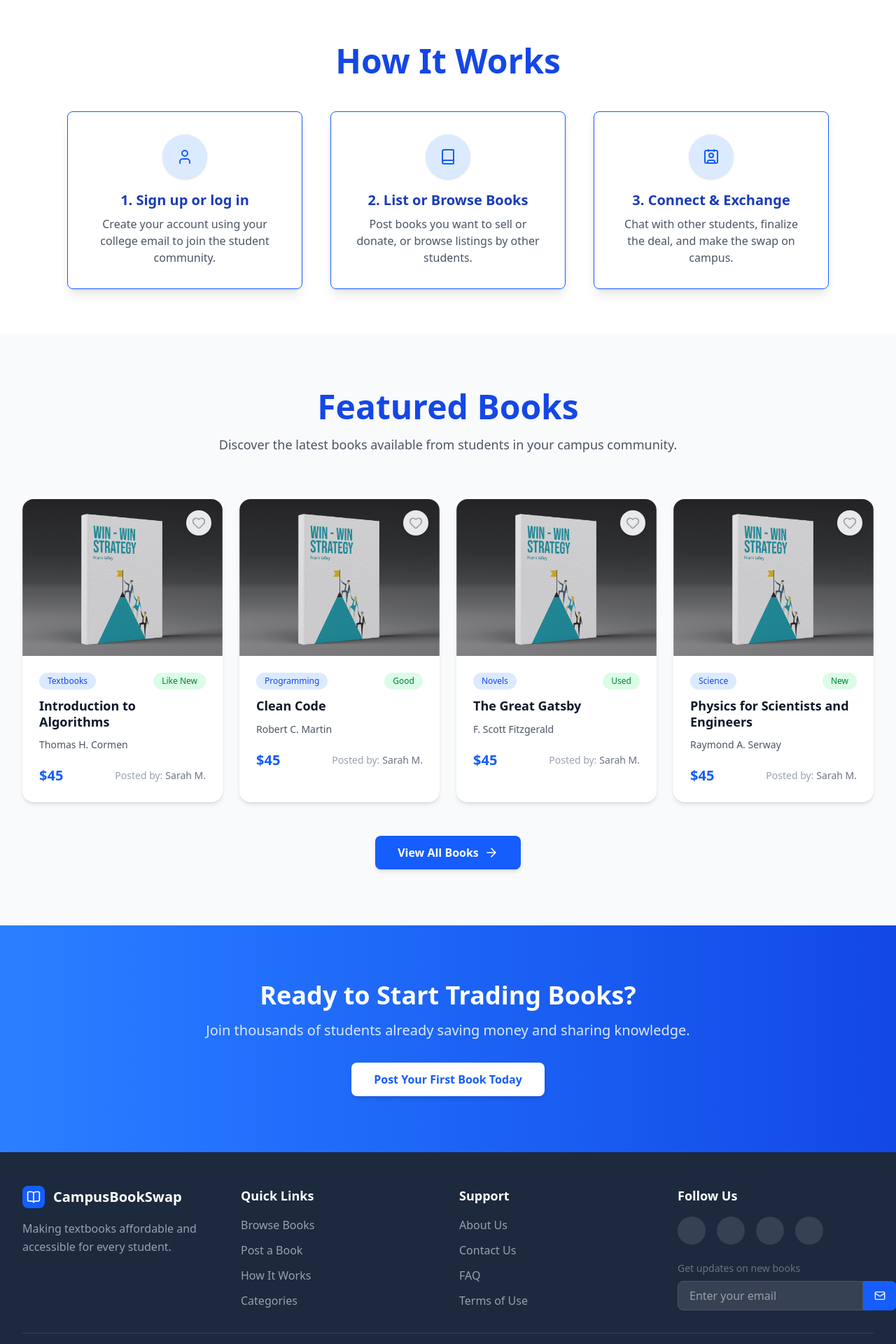
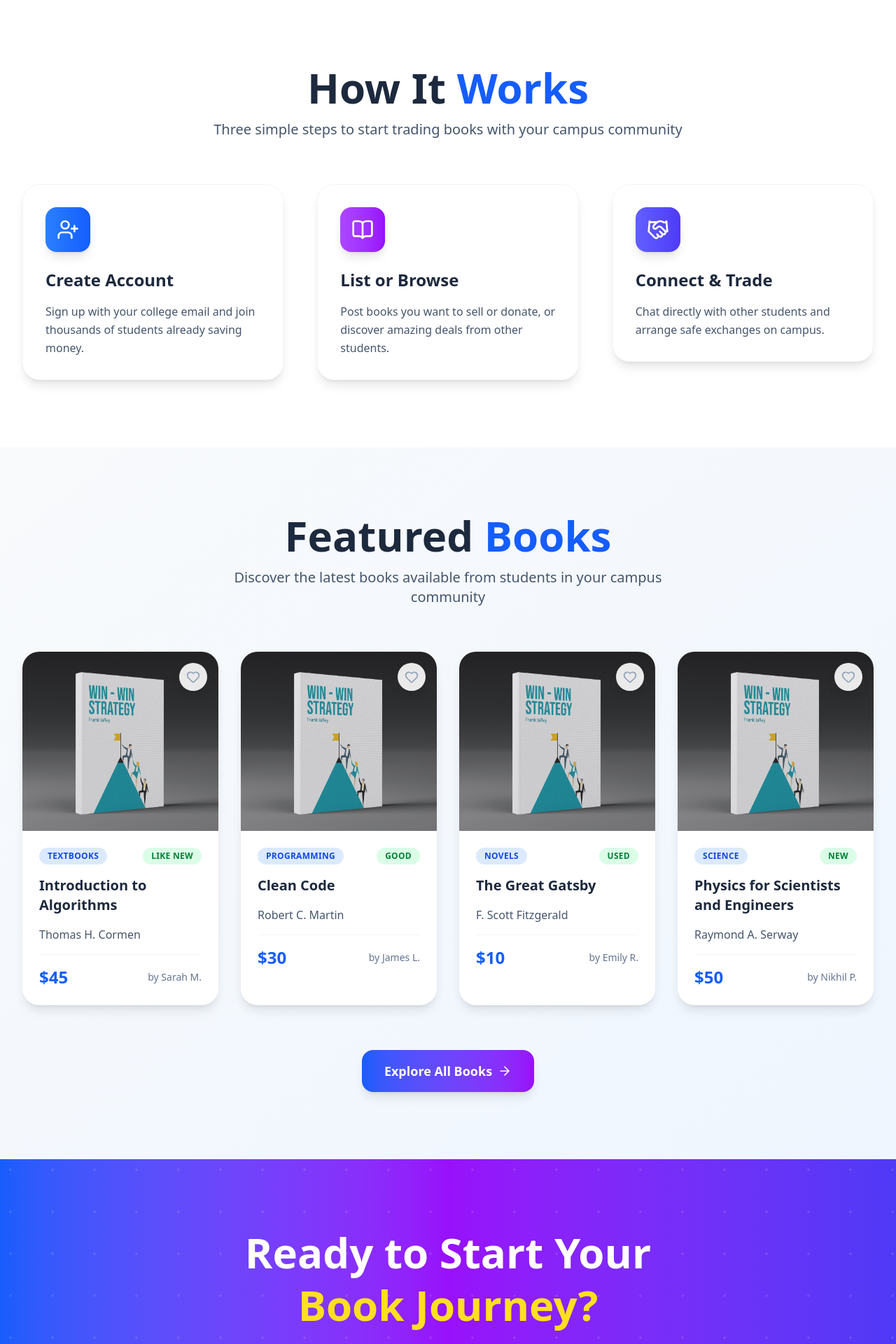
Before and after one commit to themiya-kaluarachchi/CampusBookSwap---PHP-group-project, a PHP site: page / in a window 1280 px wide. Shown: the part 801-2721 px from the top of the page at 70% size. Run offline with PHP 8.4, Linux system fonts and the light colour scheme.

Commit message:
update  home page

```diff
--- a/public/css/styles.css
+++ b/public/css/styles.css
@@ -0,0 +1,4 @@
+/* Smooth scrolling */
+html {
+  scroll-behavior: smooth;
+}
--- a/views/home.php
+++ b/views/home.php
@@ -1,123 +1,205 @@
 <?php
     include './config/book.php';
-    #gets first 4 books
     $featuredBooks = array_slice($sampleBooks, 0, 4);
 ?>
 
-<div>
+<div class="modern-homepage">
   <!-- Hero Section -->
-  <section class="relative w-full min-h-[100vh] bg-white overflow-hidden" role="banner" aria-label="Hero Section">
-    <!-- Background Image and Overlay -->
+  <section class="relative w-full min-h-screen bg-slate-900 overflow-hidden" role="banner" aria-label="Hero Section">
+    <!-- Background Image -->
     <div class="absolute inset-0 z-0">
       <img
         id="hero-bg-image"
         src="./assets/images/homePage/hero.jpg"
         alt="Stack of books"
-        class="w-full h-full object-cover object-center opacity-100"
+        class="w-full h-full object-cover object-center"
       />
-      <div class="absolute inset-0 bg-gradient-to-b from-white/5 to-white"></div>
+      <!-- Modern Overlay -->
+      <div class="absolute inset-0 bg-gradient-to-br from-slate-900/80 via-blue-900/70 to-indigo-900/80"></div>
+      <div class="absolute inset-0 bg-gradient-to-t from-slate-900/60 via-transparent to-transparent"></div>
     </div>
 
-    <!-- Text Content -->
-    <div class="relative z-10 flex flex-col items-center justify-center min-h-[100vh] px-4 text-center">
-      <h1 class="text-5xl md:text-7xl font-bold mb-4 bg-clip-text text-transparent bg-gradient-to-r from-blue-600 to-blue-800 drop-shadow flex flex-wrap" data-aos="fade-up" data-aos-delay="100">
-        Find, Sell or Donate Books on <br> Campus
-      </h1>
-      <p class="text-base md:text-xl max-w-2xl text-gray-700" data-aos="fade-up" data-aos-delay="300">
-        Connect with fellow students to buy, sell, and share textbooks and novels.
-        <br />
-        Make learning affordable and sustainable.
-      </p>
-      <a
-        href="index.php?page=post-book"
-        class="mt-6 inline-block bg-blue-600 hover:bg-blue-700 px-6 py-3 text-white font-semibold rounded-lg shadow-md transition duration-300"
-        data-aos="zoom-in" data-aos-delay="500"
-      >
-        Post a Book
-      </a>
+    <!-- Animated Background Elements -->
+    <div class="absolute inset-0 overflow-hidden z-10">
+      <div class="absolute -top-40 -right-40 w-80 h-80 bg-gradient-to-br from-blue-400/10 to-purple-400/10 rounded-full blur-3xl animate-pulse"></div>
+      <div class="absolute -bottom-40 -left-40 w-96 h-96 bg-gradient-to-br from-indigo-400/10 to-pink-400/10 rounded-full blur-3xl animate-pulse" style="animation-delay: 2s;"></div>
     </div>
-  </section>
 
-  <!-- How It Works Section -->
-  <section class="bg-white py-16">
-    <div class="max-w-6xl mx-auto px-4 sm:px-6 lg:px-8">
-      <h2 class="text-3xl md:text-5xl font-bold text-center text-blue-700 mb-12" data-aos="fade-up">How It Works</h2>
-      <div class="grid grid-cols-1 md:grid-cols-3 gap-10">
-        <div class="flex flex-col items-center text-center border border-blue-600 rounded-lg p-6 shadow-lg md:p-8" data-aos="zoom-in" data-aos-delay="100">
-          <div class="mb-4 bg-blue-100 p-5 rounded-full shadow">
-            <i data-lucide="user" class="text-blue-600 w-6 h-6"></i>
-          </div>
-          <h3 class="text-xl font-semibold text-blue-800 mb-2">1. Sign up or log in</h3>
-          <p class="text-gray-600">Create your account using your college email to join the student community.</p>
+    <!-- Floating Book Icons -->
+    <div class="absolute inset-0 overflow-hidden pointer-events-none z-10">
+      <div class="absolute top-1/4 left-1/4 w-8 h-8 text-white/20 animate-float">
+        <i data-lucide="book-open" class="w-full h-full"></i>
+      </div>
+      <div class="absolute top-1/3 right-1/3 w-6 h-6 text-blue-300/30 animate-float-delayed">
+        <i data-lucide="graduation-cap" class="w-full h-full"></i>
+      </div>
+      <div class="absolute bottom-1/4 right-1/4 w-7 h-7 text-purple-300/30 animate-float">
+        <i data-lucide="heart" class="w-full h-full"></i>
+      </div>
+    </div>
+
+    <div class="relative z-20 flex flex-col items-center justify-center min-h-screen px-4 text-center">
+      <div class="max-w-5xl mx-auto">
+        <h1 class="text-5xl md:text-7xl lg:text-8xl font-black mb-6 leading-tight" data-aos="fade-up">
+          <span class="bg-gradient-to-r from-white via-blue-100 to-purple-100 bg-clip-text text-transparent drop-shadow-lg">
+            Find, Sell or Donate
+          </span>
+          <br>
+          <span class="bg-gradient-to-r from-blue-300 via-purple-300 to-indigo-300 bg-clip-text text-transparent drop-shadow-lg">
+            Books on Campus
+          </span>
+        </h1>
+        <p class="text-xl md:text-2xl text-blue-100 mb-8 font-medium leading-relaxed drop-shadow-md" data-aos="fade-up" data-aos-delay="200">
+          Connect with fellow students to buy, sell, and share textbooks and novels.
+          <br class="hidden md:block" />
+          <span class="text-yellow-300">Make learning affordable and sustainable.</span>
+        </p>
+
+        <!-- CTA Buttons -->
+        <div class="flex flex-col sm:flex-row gap-4 justify-center mb-8" data-aos="fade-up" data-aos-delay="400">
+          <a href="index.php?page=post-book"
+             class="group relative inline-flex items-center justify-center px-8 py-4 text-lg font-bold text-slate-900 bg-gradient-to-r from-white to-blue-50 rounded-2xl shadow-2xl hover:shadow-2xl transition-all duration-300 transform hover:scale-105 hover:-translate-y-1 border border-white/20">
+            <span class="relative z-10">Post Your Book</span>
+            <i data-lucide="arrow-right" class="w-5 h-5 ml-2 group-hover:translate-x-1 transition-transform"></i>
+            <div class="absolute inset-0 bg-gradient-to-r from-blue-50 to-white rounded-2xl opacity-0 group-hover:opacity-100 transition-opacity"></div>
+          </a>
+          <a href="index.php?page=browse-books"
+             class="group inline-flex items-center justify-center px-8 py-4 text-lg font-bold text-white bg-white/20 backdrop-blur-sm rounded-2xl shadow-lg hover:shadow-xl transition-all duration-300 transform hover:scale-105 hover:-translate-y-1 border border-white/30 hover:bg-white/30">
+            <span>Browse Books</span>
+            <i data-lucide="search" class="w-5 h-5 ml-2 group-hover:scale-110 transition-transform"></i>
+          </a>
         </div>
 
-        <div class="flex flex-col items-center text-center border border-blue-600 rounded-lg p-6 shadow-lg md:p-8" data-aos="zoom-in" data-aos-delay="200">
-          <div class="mb-4 bg-blue-100 p-5 rounded-full shadow">
-            <i data-lucide="book" class="text-blue-600 w-6 h-6"></i>
+        <!-- Stats -->
+        <div class="grid grid-cols-3 gap-8 max-w-md mx-auto" data-aos="fade-up" data-aos-delay="600">
+          <div class="text-center">
+            <div class="text-2xl font-bold text-white drop-shadow-lg">5K+</div>
+            <div class="text-sm text-blue-200">Students</div>
           </div>
-          <h3 class="text-xl font-semibold text-blue-800 mb-2">2. List or Browse Books</h3>
-          <p class="text-gray-600">Post books you want to sell or donate, or browse listings by other students.</p>
-        </div>
-
-        <div class="flex flex-col items-center text-center border border-blue-600 rounded-lg p-6 shadow-lg md:p-8" data-aos="zoom-in" data-aos-delay="300">
-          <div class="mb-4 bg-blue-100 p-5 rounded-full shadow">
-            <i data-lucide="contact" class="text-blue-600 w-6 h-6"></i>
+          <div class="text-center">
+            <div class="text-2xl font-bold text-white drop-shadow-lg">15K+</div>
+            <div class="text-sm text-blue-200">Books</div>
           </div>
-          <h3 class="text-xl font-semibold text-blue-800 mb-2">3. Connect & Exchange</h3>
-          <p class="text-gray-600">Chat with other students, finalize the deal, and make the swap on campus.</p>
+          <div class="text-center">
+            <div class="text-2xl font-bold text-white drop-shadow-lg">$500K+</div>
+            <div class="text-sm text-blue-200">Saved</div>
+          </div>
         </div>
       </div>
     </div>
   </section>
 
-  <!-- Featured Books Section -->
-  <section class="featured-books py-20 bg-gray-50">
+  <!-- How It Works -->
+  <section class="py-24 bg-white">
     <div class="max-w-7xl mx-auto px-4 sm:px-6 lg:px-8">
       <div class="text-center mb-16">
-        <h2 class="text-3xl md:text-5xl font-bold text-blue-700 mb-4" data-aos="fade-up">Featured Books</h2>
-        <p class="text-gray-600 text-lg max-w-2xl mx-auto" data-aos="fade-up" data-aos-delay="200">
-          Discover the latest books available from students in your campus community.
+        <h2 class="text-4xl md:text-6xl font-black text-slate-800 mb-4" data-aos="fade-up">
+          How It <span class="text-blue-600">Works</span>
+        </h2>
+        <p class="text-xl text-slate-600 max-w-2xl mx-auto" data-aos="fade-up" data-aos-delay="200">
+          Three simple steps to start trading books with your campus community
         </p>
       </div>
 
-      <div class="grid grid-cols-1 sm:grid-cols-2 lg:grid-cols-3 xl:grid-cols-4 gap-6">
-        <?php foreach ($featuredBooks as $index => $book) : ?>
-        <div class="bg-white rounded-2xl overflow-hidden shadow-md card-hover relative group" data-aos="fade-up" data-aos-delay="<?= $index * 100 ?>">
-          <button class="favorite-btn absolute top-4 right-4 z-10 bg-white/90 backdrop-blur-sm rounded-full p-2 shadow-md hover:bg-white hover:shadow-lg transition-all duration-300 pulse-heart">
-            <i data-lucide="heart" class="w-5 h-5 text-gray-400 group-hover:text-red-500 transition-colors"></i>
+      <div class="grid grid-cols-1 md:grid-cols-3 gap-8 lg:gap-12">
+        <?php
+        $steps = [
+          [
+            'icon' => 'user-plus',
+            'title' => 'Create Account',
+            'desc' => 'Sign up with your college email and join thousands of students already saving money.',
+            'color' => 'blue'
+          ],
+          [
+            'icon' => 'book-open',
+            'title' => 'List or Browse',
+            'desc' => 'Post books you want to sell or donate, or discover amazing deals from other students.',
+            'color' => 'purple'
+          ],
+          [
+            'icon' => 'handshake',
+            'title' => 'Connect & Trade',
+            'desc' => 'Chat directly with other students and arrange safe exchanges on campus.',
+            'color' => 'indigo'
+          ],
+        ];
+
+        $colorClasses = [
+          'blue' => 'from-blue-500 to-blue-600',
+          'purple' => 'from-purple-500 to-purple-600',
+          'indigo' => 'from-indigo-500 to-indigo-600'
+        ];
+
+        foreach ($steps as $i => $step):
+        ?>
+        <div class="relative group" data-aos="fade-up" data-aos-delay="<?= ($i + 1) * 150 ?>">
+          <div class="absolute inset-0 bg-gradient-to-r <?= $colorClasses[$step['color']] ?> rounded-3xl opacity-0 group-hover:opacity-10 transition-opacity duration-300 transform group-hover:scale-105"></div>
+          <div class="relative bg-white rounded-3xl p-8 shadow-lg group-hover:shadow-2xl transition-all duration-300 transform group-hover:-translate-y-2 border border-slate-100">
+            <div class="flex items-center justify-center w-16 h-16 bg-gradient-to-r <?= $colorClasses[$step['color']] ?> rounded-2xl mb-6 shadow-lg">
+              <i data-lucide="<?= $step['icon'] ?>" class="w-8 h-8 text-white"></i>
+            </div>
+            <h3 class="text-2xl font-bold text-slate-800 mb-4"><?= $step['title'] ?></h3>
+            <p class="text-slate-600 leading-relaxed"><?= $step['desc'] ?></p>
+          </div>
+        </div>
+        <?php endforeach; ?>
+      </div>
+    </div>
+  </section>
+
+  <!-- Featured Books -->
+  <section class="py-24 bg-gradient-to-br from-slate-50 to-blue-50">
+    <div class="max-w-7xl mx-auto px-4 sm:px-6 lg:px-8">
+      <div class="text-center mb-16">
+        <h2 class="text-4xl md:text-6xl font-black text-slate-800 mb-4" data-aos="fade-up">
+          Featured <span class="text-blue-600">Books</span>
+        </h2>
+        <p class="text-xl text-slate-600 max-w-2xl mx-auto" data-aos="fade-up" data-aos-delay="200">
+          Discover the latest books available from students in your campus community
+        </p>
+      </div>
+
+      <div class="grid grid-cols-1 sm:grid-cols-2 lg:grid-cols-3 xl:grid-cols-4 gap-8">
+        <?php foreach ($featuredBooks as $index => $book): ?>
+        <div class="group relative bg-white rounded-3xl overflow-hidden shadow-lg hover:shadow-2xl transition-all duration-500 transform hover:-translate-y-2" data-aos="fade-up" data-aos-delay="<?= $index * 100 ?>">
+          <!-- Love Button -->
+          <button class="absolute top-4 right-4 z-10 w-10 h-10 bg-white/90 backdrop-blur-sm rounded-full flex items-center justify-center shadow-lg hover:shadow-xl transition-all duration-300 group">
+            <i data-lucide="heart" class="w-5 h-5 text-slate-400 group-hover:text-red-500 group-hover:scale-110 transition-all"></i>
           </button>
 
-          <div class="book-image h-56 bg-gray-100 flex items-center justify-center overflow-hidden">
+          <!-- Book Image -->
+          <div class="relative h-64 bg-gradient-to-br from-slate-100 to-slate-200 overflow-hidden">
             <img
               src="./assets/images/books/book1.jpg"
-              alt="Introduction to Algorithms book cover"
-              class="object-contain h-full w-full transition-transform scale-105 duration-300 group-hover:scale-110 group-hover:rotate-5"
+              alt="<?= $book['title'] ?>"
+              class="w-full h-full object-cover transition-transform duration-500 group-hover:scale-110"
             />
+            <div class="absolute inset-0 bg-gradient-to-t from-black/20 to-transparent opacity-0 group-hover:opacity-100 transition-opacity duration-300"></div>
           </div>
 
-          <div class="book-info p-6 space-y-3">
+          <!-- Book Info -->
+          <div class="p-6 space-y-4">
             <div class="flex items-center justify-between">
-              <span class="category bg-blue-100 text-blue-700 text-xs font-medium px-3 py-1 rounded-full">
-                <?php echo $book['category']; ?>
+              <span class="bg-blue-100 text-blue-700 text-xs font-bold px-3 py-1 rounded-full uppercase tracking-wide">
+                <?= $book['category'] ?>
               </span>
-              <span class="condition bg-green-100 text-green-700 text-xs font-medium px-3 py-1 rounded-full">
-                <?php echo $book['condition']; ?>
+              <span class="bg-green-100 text-green-700 text-xs font-bold px-3 py-1 rounded-full uppercase tracking-wide">
+                <?= $book['condition'] ?>
               </span>
             </div>
 
-            <h3 class="book-title text-lg font-semibold text-gray-900 leading-tight line-clamp-2">
-              <?php echo $book['title']; ?>
+            <h3 class="text-xl font-bold text-slate-800 group-hover:text-blue-600 transition-colors">
+              <?= $book['title'] ?>
             </h3>
 
-            <p class="book-author text-sm text-gray-600">
-              <?php echo $book['author']; ?>
-            </p>
+            <p class="text-slate-600 font-medium"><?= $book['author'] ?></p>
 
-            <div class="price-section flex items-center justify-between pt-2">
-              <span class="price text-blue-600 font-bold text-xl">$45</span>
-              <div class="seller-info flex items-center text-sm text-gray-500">
-                <span class="text-gray-400 mr-1">Posted by:</span>
-                <span>Sarah M.</span>
+            <div class="flex items-center justify-between pt-4 border-t border-slate-100">
+              <div class="text-2xl font-black text-blue-600">
+                $<?= $book['price'] ?? '45' ?>
+              </div>
+              <div class="text-sm text-slate-500 font-medium">
+                by <?= $book['user_name'] ?? 'Sarah M.' ?>
               </div>
             </div>
           </div>
@@ -125,32 +207,67 @@
         <?php endforeach; ?>
       </div>
 
-      <div class="text-center mt-12" data-aos="fade-up" data-aos-delay="300">
+      <div class="text-center mt-16" data-aos="fade-up" data-aos-delay="300">
         <a href="index.php?page=browse-books"
-          class="inline-flex items-center justify-center bg-blue-600 hover:bg-blue-700 px-8 py-3 text-white font-semibold rounded-lg shadow-md transition-all duration-300 hover:shadow-lg">
-          <span>View All Books</span>
-          <i data-lucide="arrow-right" class="w-5 h-5 ml-2"></i>
+          class="group inline-flex items-center justify-center px-8 py-4 text-lg font-bold text-white bg-gradient-to-r from-blue-600 to-purple-600 rounded-2xl shadow-lg hover:shadow-xl transition-all duration-300 transform hover:scale-105 hover:-translate-y-1">
+          <span>Explore All Books</span>
+          <i data-lucide="arrow-right" class="w-5 h-5 ml-2 group-hover:translate-x-2 transition-transform"></i>
         </a>
       </div>
     </div>
   </section>
 
   <!-- CTA Section -->
-  <section class="cta-section py-20 bg-gradient-to-r from-blue-500 to-blue-700" data-aos="fade-up">
-    <div class="max-w-4xl mx-auto text-center px-4 sm:px-6 lg:px-8" data-aos="zoom-in" data-aos-delay="200">
-      <h2 class="text-3xl md:text-4xl font-bold text-white mb-4">
-        Ready to Start Trading Books?
+  <section class="relative py-24 bg-gradient-to-r from-blue-600 via-purple-600 to-indigo-600 overflow-hidden">
+    <!-- Background Pattern -->
+    <div class="absolute inset-0 opacity-10">
+      <div class="absolute inset-0" style="background-image: radial-gradient(circle at 25% 25%, white 2px, transparent 2px); background-size: 60px 60px;"></div>
+    </div>
+
+    <div class="relative max-w-4xl mx-auto text-center px-4 sm:px-6 lg:px-8" data-aos="zoom-in">
+      <h2 class="text-4xl md:text-6xl font-black text-white mb-6 leading-tight">
+        Ready to Start Your
+        <br class="hidden md:block" />
+        <span class="text-yellow-300">Book Journey?</span>
       </h2>
-      <p class="text-xl text-blue-100 mb-8">
-        Join thousands of students already saving money and sharing knowledge.
+      <p class="text-xl md:text-2xl text-blue-100 mb-8 leading-relaxed">
+        Join thousands of students already saving money and sharing knowledge
       </p>
+
       <div class="flex flex-col sm:flex-row gap-4 justify-center">
         <a href="index.php?page=register"
-           class="inline-flex items-center justify-center bg-white text-blue-600 hover:bg-gray-50 px-8 py-3 font-semibold rounded-lg shadow-md transition-all duration-300 hover:shadow-lg"
-           data-aos="zoom-in-up" data-aos-delay="400">
-          Post Your First Book Today
+           class="group inline-flex items-center justify-center px-8 py-4 text-lg font-bold text-blue-600 bg-white rounded-2xl shadow-lg hover:shadow-xl transition-all duration-300 transform hover:scale-105 hover:-translate-y-1">
+          <span>Start Trading Today</span>
+          <i data-lucide="rocket" class="w-5 h-5 ml-2 group-hover:scale-110 transition-transform"></i>
+        </a>
+        <a href="index.php?page=how-it-works"
+           class="group inline-flex items-center justify-center px-8 py-4 text-lg font-bold text-white bg-white/20 backdrop-blur-sm rounded-2xl shadow-lg hover:shadow-xl transition-all duration-300 transform hover:scale-105 hover:-translate-y-1 border border-white/30">
+          <span>Learn More</span>
+          <i data-lucide="play-circle" class="w-5 h-5 ml-2 group-hover:scale-110 transition-transform"></i>
         </a>
       </div>
     </div>
   </section>
 </div>
+
+<!-- Custom Animations -->
+<style>
+@keyframes float {
+  0%, 100% { transform: translateY(0px); }
+  50% { transform: translateY(-20px); }
+}
+
+@keyframes float-delayed {
+  0%, 100% { transform: translateY(0px); }
+  50% { transform: translateY(-15px); }
+}
+
+.animate-float {
+  animation: float 6s ease-in-out infinite;
+}
+
+.animate-float-delayed {
+  animation: float-delayed 8s ease-in-out infinite;
+}
+
+</style>
--- a/views/partials/header.php
+++ b/views/partials/header.php
@@ -3,6 +3,7 @@
 <head>
   <meta charset="UTF-8">
   <meta name="viewport" content="width=device-width, initial-scale=1.0">
+  <link rel="stylesheet" href="./public/css/styles.css">
   <!--AOS CSS-->
   <link href="https://unpkg.com/aos@2.3.1/dist/aos.css" rel="stylesheet">
   <!--Tailwind CSS-->
@@ -13,6 +14,6 @@
 
   <title>Document</title>
 </head>
-<body class="bg-gray-50 font-sans text-gray-900">
+<body class="bg-gray-100 font-sans text-gray-900">
   <!-- Begin Wrapper -->
   <div class="min-h-screen flex flex-col">
```
